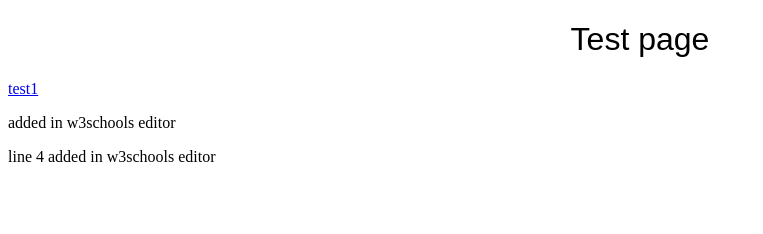
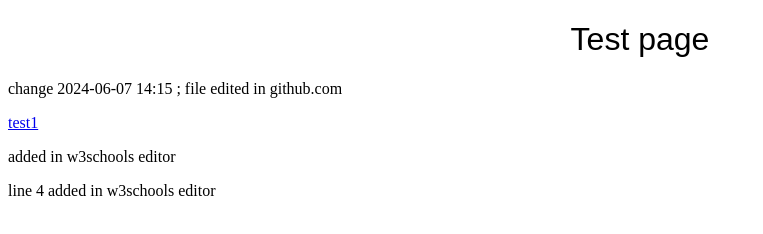
Before and after one commit to DomanskiJacek/jacekdomanski, a plain HTML site: page index.html in a window 1280 px wide. Shown: the whole page, without its empty margins (0-763 px from the left). Drawn offline with Linux system fonts and the light colour scheme.

Commit message:
index.html 20240607_1415

```diff
--- a/index.html
+++ b/index.html
@@ -14,7 +14,9 @@
     <body>
 
         <h1>Test page</h1>
-
+        <p>
+          change 2024-06-07 14:15 ; file edited in github.com
+        </p>
         <a href="test1.html">test1</a>
 
         <p>added in w3schools editor</p>
```
